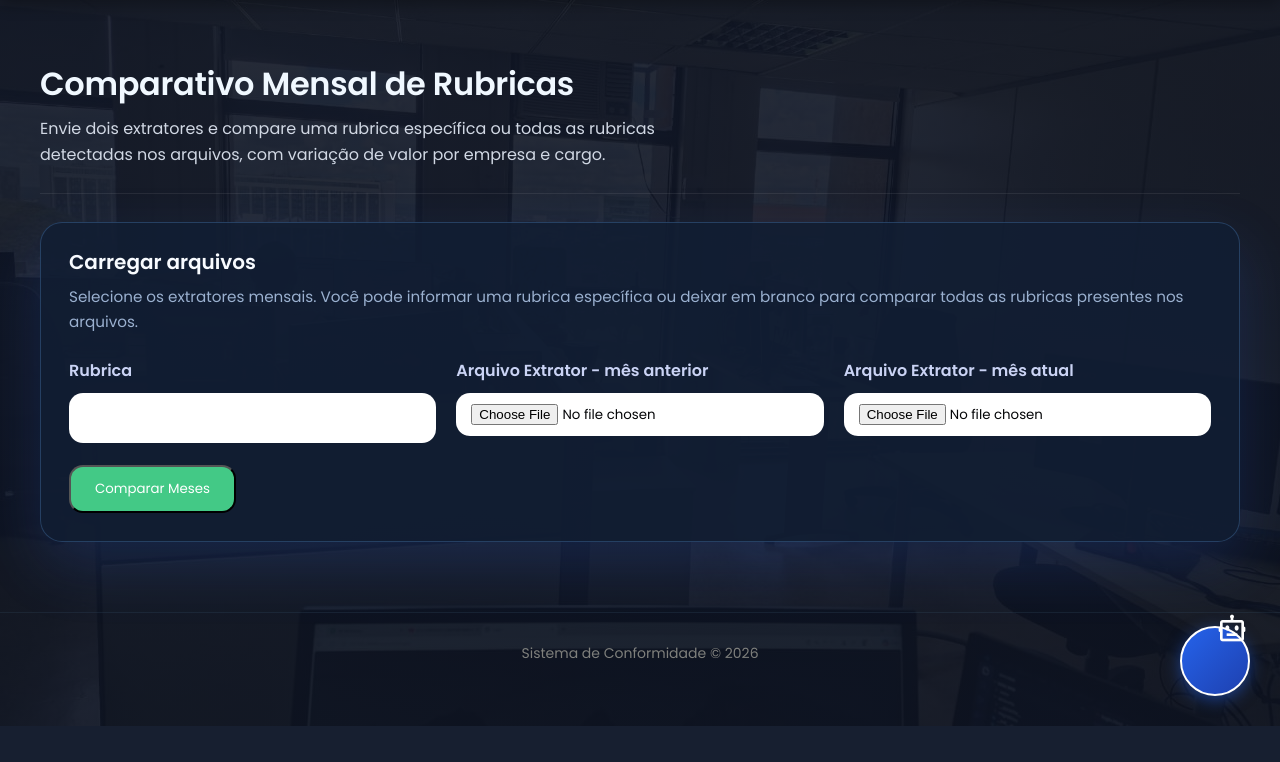
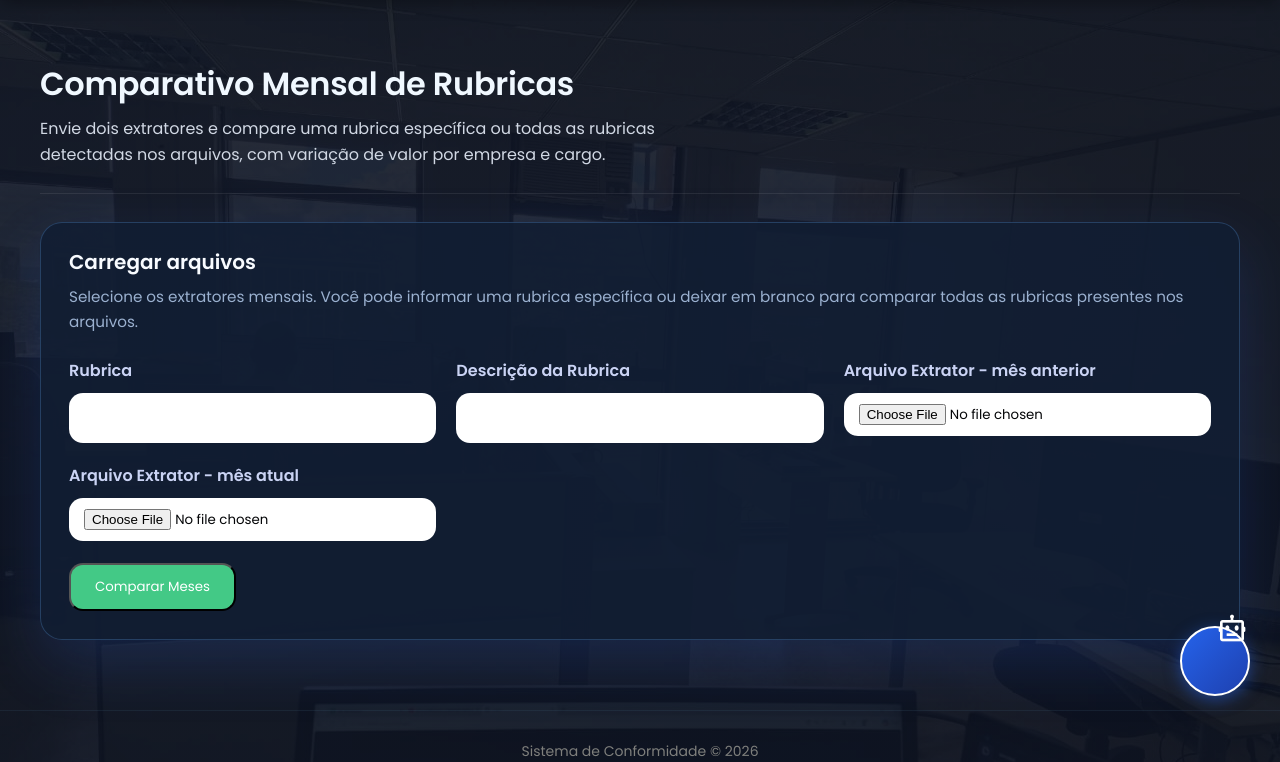
Before and after one commit to juliocesardsl/sisco, a Django app: page /conformidade/padroes/ in a window 1280 px wide. Shown: the part 74-836 px from the top of the page. Before the commit the page ends 800 px from the top, so only its background shows below. Run offline with Django 5.2, Linux system fonts and the light colour scheme; the visitor is signed in with stand-in values (Sample User, id 1); parts of the project's set-up code (start-up, migrations or seed data) failed here and were passed over.

Commit message:
Atualização

```diff
--- a/conformidade/exporters.py
+++ b/conformidade/exporters.py
@@ -120,7 +120,7 @@ def exportar_verificacoes_csv(queryset, status='todos'):
     return response
 
 
-def exportar_comparacao_excel(comparacao_data, rubrica_codigo, rubrica_nome):
+def exportar_comparacao_excel(comparacao_data, rubrica_codigo, rubrica_nome, descricao_rubrica=''):
     """
     Exporta a comparação mensal de rubricas para um arquivo Excel.
 
@@ -224,7 +224,7 @@ def exportar_comparacao_excel(comparacao_data, rubrica_codigo, rubrica_nome):
         ws.cell(row=row_num, column=4).value = item.get('nome_servidor', '')
         ws.cell(row=row_num, column=5).value = item.get('descricao_cargo', '')
         ws.cell(row=row_num, column=6).value = item.get('rubrica', '')
-        ws.cell(row=row_num, column=7).value = item.get('dc_rubrica', '')
+        ws.cell(row=row_num, column=7).value = descricao_rubrica or item.get('dc_rubrica', '')
         ws.cell(row=row_num, column=8).value = referencia_anterior
         ws.cell(row=row_num, column=9).value = versao_anterior
         ws.cell(row=row_num, column=10).value = float(item.get('valor_anterior', 0))
--- a/conformidade/forms.py
+++ b/conformidade/forms.py
@@ -85,6 +85,14 @@ class PadraoComparacaoForm(forms.Form):
             'placeholder': 'Ex.: 10502 ou deixe em branco para todas'
         })
     )
+    descricao_rubrica = forms.CharField(
+        label='Descrição da Rubrica (opcional)',
+        required=False,
+        widget=forms.TextInput(attrs={
+            'class': 'form-control',
+            'placeholder': 'Informe a descrição que aparecerá no relatório'
+        })
+    )
     arquivo_extrator_mes_anterior = forms.FileField(
         label='Arquivo Extrator - mês anterior',
         widget=forms.FileInput(attrs={'class': 'form-control', 'accept': '.xlsx,.xls'})
--- a/conformidade/verificacao_utils.py
+++ b/conformidade/verificacao_utils.py
@@ -2138,9 +2138,14 @@ def processar_verificacao(file_vencimento, file_extrator, rubrica: str, ano: int
                    find_by_words(df_extrator, ['codigo', 'empresa']) or
                    find_by_words(df_extrator, ['cod_empresa']) or
                    find_by_words(df_extrator, ['código']))
-    col_dc_empresa = (next((col for col in ['DC_EMPRESA', 'DESCRICAO_EMPRESA', 'DESCRICAO DA EMPRESA', 'DESC_EMPRESA'] if col in df_extrator.columns), None) or
+    col_dc_empresa = (next((col for col in [
+                        'DC_EMPRESA', 'DESCRICAO_EMPRESA', 'DESCRICAO DA EMPRESA',
+                        'DESC_EMPRESA', 'NOME DO ORGAO', 'NOME DO ÓRGÃO',
+                        'NOME_ORGAO', 'NOME ÓRGÃO'
+                    ] if col in df_extrator.columns), None) or
                      find_by_words(df_extrator, ['dc', 'empresa']) or
-                     find_by_words(df_extrator, ['descricao', 'empresa']))
+                     find_by_words(df_extrator, ['descricao', 'empresa']) or
+                     find_by_words(df_extrator, ['nome', 'orgao']))
     col_rubrica = _select_rubrica_code_column(df_extrator)
     col_orgao = (find_by_words(df_extrator, ['orgao']) or
                  find_by_words(df_extrator, ['unidade']) or
--- a/conformidade/views.py
+++ b/conformidade/views.py
@@ -140,6 +140,7 @@ class PadraoConformidadeListView(LoginRequiredMixin, FormView):
             comparacao_data = self.request.session.get('comparacao_data', [])
             rubrica_codigo = self.request.session.get('rubrica_codigo', '')
             rubrica_nome = self.request.session.get('rubrica_nome', '')
+            descricao_rubrica = self.request.session.get('descricao_rubrica', '')
             status_filter = self.request.GET.get('status', 'todos')
             matricula_filter = self.request.GET.get('matricula', '').strip()
 
@@ -183,6 +184,7 @@ class PadraoConformidadeListView(LoginRequiredMixin, FormView):
             context.update({
                 'comparacao': comparacao_paginada,
                 'rubrica': rubrica,
+                'descricao_rubrica': descricao_rubrica,
                 'status_filter': status_filter,
                 'matricula_filter': matricula_filter,
                 'comparacao_total': len(comparacao_data),
@@ -192,6 +194,7 @@ class PadraoConformidadeListView(LoginRequiredMixin, FormView):
 
     def form_valid(self, form):
         rubrica_input = form.cleaned_data.get('rubrica', '').strip()
+        descricao_rubrica = form.cleaned_data.get('descricao_rubrica', '').strip()
         anterior = form.cleaned_data['arquivo_extrator_mes_anterior']
         atual = form.cleaned_data['arquivo_extrator_mes_atual']
 
@@ -211,8 +214,13 @@ class PadraoConformidadeListView(LoginRequiredMixin, FormView):
 
         comparacao = resultado['comparacao']
 
+        if descricao_rubrica:
+            for item in comparacao:
+                item['dc_rubrica'] = descricao_rubrica
+
         # Armazenar na sessão para manter entre requisições
         self.request.session['comparacao_data'] = comparacao
+        self.request.session['descricao_rubrica'] = descricao_rubrica
         if rubrica_input:
             self.request.session['rubrica_codigo'] = rubrica_input
             self.request.session['rubrica_nome'] = f'Rubrica informada: {rubrica_input}'
@@ -234,6 +242,7 @@ class PadraoConformidadeListView(LoginRequiredMixin, FormView):
             form=form,
             comparacao=comparacao_paginada,
             rubrica={'codigo': rubrica_input or 'TODAS', 'nome': 'Todas as rubricas detectadas nos arquivos' if not rubrica_input else f'Rubrica informada: {rubrica_input}'},
+            descricao_rubrica=descricao_rubrica,
             periodo_anterior=resultado.get('periodo_anterior'),
             periodo_atual=resultado.get('periodo_atual'),
         )
@@ -891,8 +900,9 @@ def exportar_verificacao_csv(request):
     writer.writerow([])
     writer.writerow([
         'Empresa',
-        'DC_EMPRESA',
+        'Descrição da Empresa',
         'Rubrica',
+        'Descrição da Rubrica',
         'CPF',
         'Matrícula',
         'Nome do Servidor',
@@ -913,6 +923,7 @@ def exportar_verificacao_csv(request):
             item.get('empresa', ''),
             item.get('dc_empresa', ''),
             item.get('rubrica', ''),
+            item.get('dc_rubrica', ''),
             item.get('cpf', ''),
             item.get('matricula', ''),
             item.get('nome_servidor', ''),
@@ -974,6 +985,7 @@ def exportar_comparacao_excel_view(request):
     comparacao_data = request.session.get('comparacao_data', [])
     rubrica_codigo = request.session.get('rubrica_codigo', '')
     rubrica_nome = request.session.get('rubrica_nome', '')
+    descricao_rubrica = request.session.get('descricao_rubrica', '')
 
     if not comparacao_data:
         messages.warning(request, 'Nenhuma comparação disponível para exportar.')
@@ -983,4 +995,6 @@ def exportar_comparacao_excel_view(request):
         messages.warning(request, 'Código da rubrica não encontrado.')
         return redirect('padrao_list')
 
-    return exportar_comparacao_excel(comparacao_data, rubrica_codigo, rubrica_nome)
+    return exportar_comparacao_excel(
+        comparacao_data, rubrica_codigo, rubrica_nome, descricao_rubrica
+    )
--- a/templates/conformidade/padrao_list.html
+++ b/templates/conformidade/padrao_list.html
@@ -26,6 +26,13 @@
                     {{ form.rubrica }}
                     {% if form.rubrica.errors %}
                         <span class="field-error">{{ form.rubrica.errors.0 }}</span>
+                    {% endif %}
+                </div>
+                <div class="form-group">
+                    <label for="id_descricao_rubrica">Descrição da Rubrica</label>
+                    {{ form.descricao_rubrica }}
+                    {% if form.descricao_rubrica.errors %}
+                        <span class="field-error">{{ form.descricao_rubrica.errors.0 }}</span>
                     {% endif %}
                 </div>
                 <div class="form-group">
--- a/templates/conformidade/verificacao_resultados.html
+++ b/templates/conformidade/verificacao_resultados.html
@@ -133,7 +133,9 @@
                 <thead>
                     <tr>
                         <th>Empresa</th>
+                        <th>Descrição da Empresa</th>
                         <th>Rubrica</th>
+                        <th>Descrição da Rubrica</th>
                         <th>CPF</th>
                         <th>Matrícula</th>
                         <th>Nome do Servidor</th>
@@ -162,7 +164,9 @@
         {% endif %}">
 
         <td>{{ resultado.empresa }}</td>
+        <td>{{ resultado.dc_empresa }}</td>
         <td>{{ resultado.rubrica }}</td>
+        <td>{{ resultado.dc_rubrica }}</td>
         <td>{{ resultado.cpf }}</td>
         <td>{{ resultado.matricula }}</td>
         <td>{{ resultado.nome_servidor }}</td>
@@ -208,7 +212,7 @@
     {% endwith %}
     {% empty %}
     <tr>
-        <td colspan="14" class="empty-message">
+        <td colspan="16" class="empty-message">
             Nenhum resultado encontrado para o filtro selecionado.
         </td>
     </tr>
```
